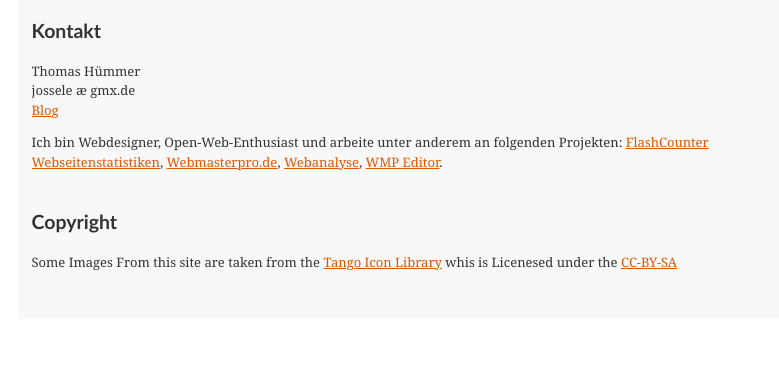
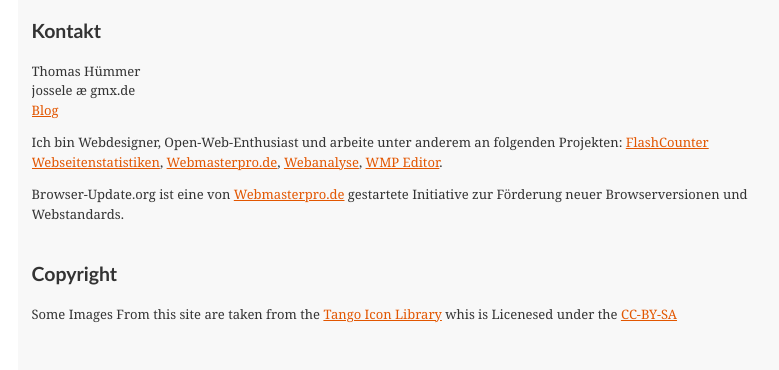
Before and after one commit to devilankur18/killthemall, a PHP site: page /contact.php in a window 1280 px wide. Shown: the part 163-533 px from the top of the page, without its empty margins (235-1014 px from the left). Run offline with PHP 8.4, Linux system fonts and the light colour scheme.

Commit message:
* contact: webmasterpro.de  * COUNT(DISTICT referer) instead of mysql_num_rows()-hack
git-svn-id: http://browser-update.googlecode.com/svn/trunk@4 a80a18ea-1906-11de-b69a-45dc1c5e4070

```diff
--- a/contact.php
+++ b/contact.php
@@ -16,6 +16,10 @@ Ich bin Webdesigner, Open-Web-Enthusiast und arbeite unter anderem an folgenden
 <a href="http://webmasterpro.de">Webmasterpro.de</a>,
 <a href="http://webmasterpro.de/portal/webanalyse.html">Webanalyse</a>,
 <a href="http://www.webmasterpro.de/portal/article/editor.html">WMP Editor</a>.
+</p>
+<p>
+Browser-Update.org ist eine von <a href="http://webmasterpro.de">Webmasterpro.de</a>
+gestartete Initiative zur Förderung neuer Browserversionen und Webstandards.
 </p>
 
 <h2>Copyright</h2>
--- a/stat.php
+++ b/stat.php
@@ -9,10 +9,10 @@ require("config.php");
 <p>
 	<?php
 	#$q=sprintf("SELECT 1 FROM updates GROUP BY referer");
-    $q=sprintf("SELECT 1 FROM views GROUP BY referer");
+    $q=sprintf("SELECT COUNT(DISTINCT referer) FROM views");
 	$r = mysql_query($q)
     	or die (mysql_error(). $q);
-	$domainnum = mysql_num_rows($r)+25;
+	list($domainnum) = mysql_fetch_row($r);
 	echo $domainnum . ' Seiten verwenden das Browser-Update.org Script';
 	?>
 </p>
```
